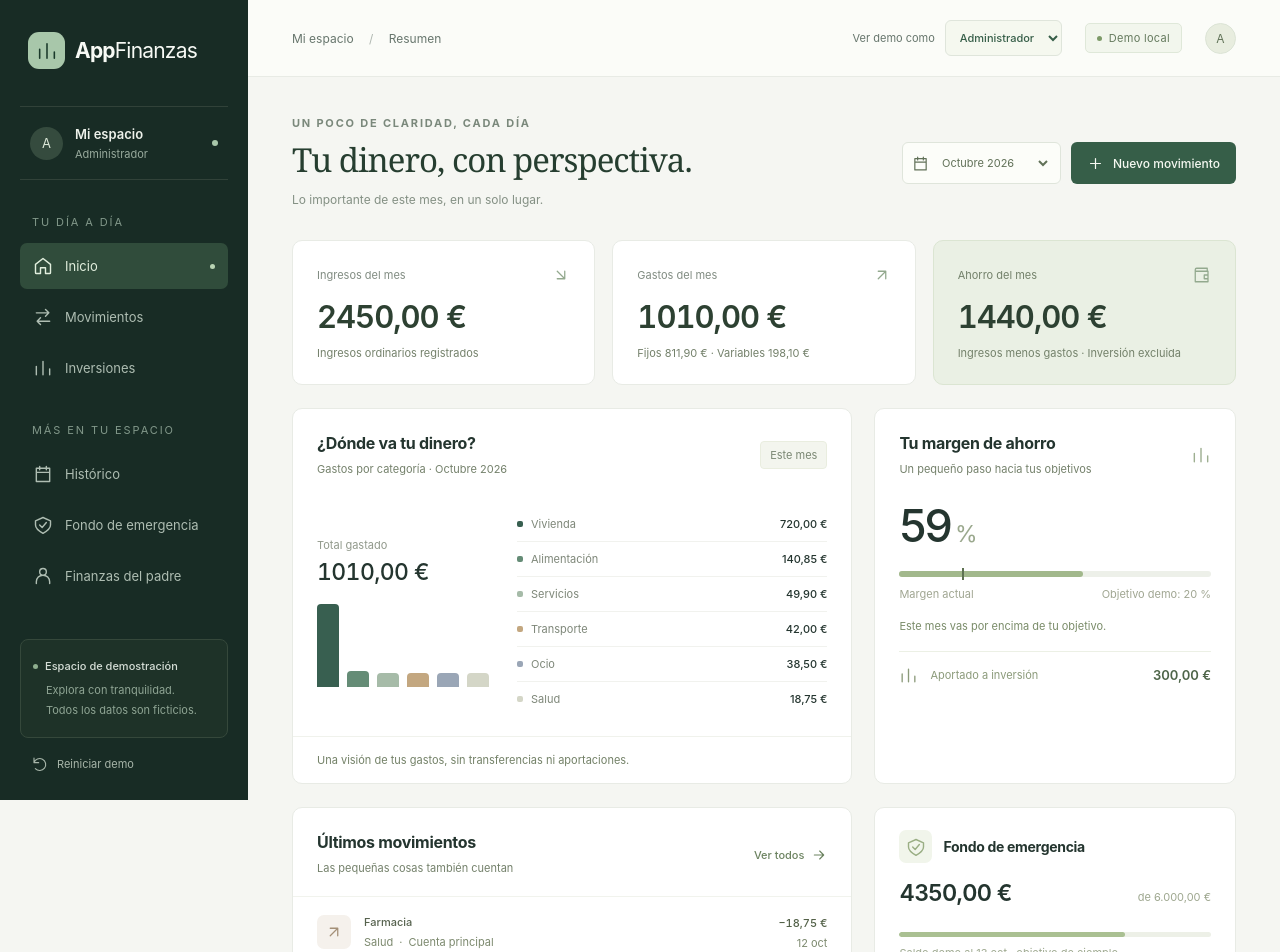
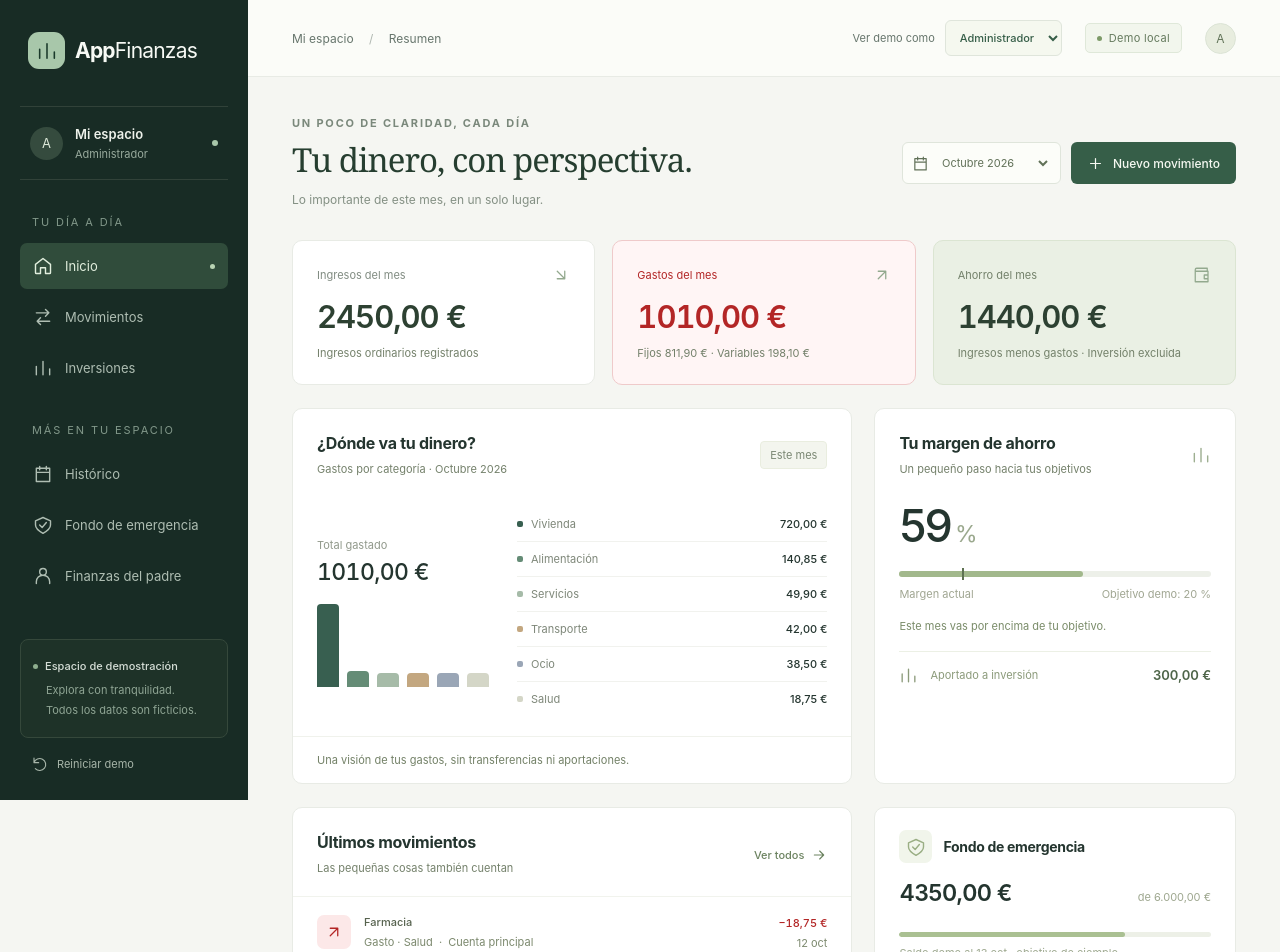
Before and after one commit to doyo91/AppFinanzas-ux-demo, a SvelteKit app: page / in a window 1280 px wide. Shown: the top 952 px of the page. Built offline with nearby package versions, Linux system fonts and the light colour scheme.

Commit message:
Emphasize expenses in red, especially in father's views

```diff
--- a/src/lib/components/FatherHistory.svelte
+++ b/src/lib/components/FatherHistory.svelte
@@ -97,7 +97,7 @@
 			</div>
 			<div>
 				<dt>Gastos registrados</dt>
-				<dd>{money(selected.expenses)}</dd>
+				<dd class="expense-amount">{money(selected.expenses)}</dd>
 			</div>
 			<div>
 				<dt>Resultado del mes</dt>
--- a/src/routes/+page.svelte
+++ b/src/routes/+page.svelte
@@ -289,6 +289,7 @@
 			>
 				<span
 					class="movement-icon"
+					class:expense={movement.kind === 'expense'}
 					class:positive={movement.kind === 'income'}
 					class:neutral={movement.kind === 'transfer' ||
 						movement.kind === 'investment'}
@@ -303,10 +304,10 @@
 				>
 				<span class="movement-text"
 					><strong>{movement.concept}</strong><small
-						>{movement.category} <span>·</span> {movement.account}</small
+						>{movement.kind === 'expense' ? 'Gasto · ' : ''}{movement.category} <span>·</span> {movement.account}</small
 					></span
 				>
-				<span class="movement-value" class:positive={movement.kind === 'income'}
+				<span class="movement-value" class:expense={movement.kind === 'expense'} class:positive={movement.kind === 'income'}
 					><strong
 						>{movement.kind === 'income'
 							? '+'
@@ -491,7 +492,7 @@
 							>{money(totals.income)}</strong
 						><small>Ingresos ordinarios registrados</small>
 					</article>
-					<article class="metric">
+					<article class="metric expense-metric">
 						<span>Gastos del mes <Icon name="up" /></span><strong
 							>{money(totals.expenses)}</strong
 						><small
@@ -749,7 +750,7 @@
 									>Ingresos registrados<strong
 										>{money(fatherTotals.income)}</strong
 									></span
-								><span
+								><span class="father-expense-total"
 									>Gastos registrados<strong
 										>{money(fatherTotals.expenses)}</strong
 									></span
@@ -885,7 +886,7 @@
 								</div>
 								<div>
 									<dt>Gastos</dt>
-									<dd>{money(result.expenses)}</dd>
+									<dd class="expense-amount">{money(result.expenses)}</dd>
 								</div>
 								<div>
 									<dt>Ahorro</dt>
@@ -1118,7 +1119,7 @@
 				onclick={() => detailDialog.close()}><Icon name="close" /></button
 			>
 		</div>
-		<strong class="detail-amount">{money(selected.amount)}</strong>
+		<strong class="detail-amount" class:expense-amount={selected.kind === 'expense'}>{selected.kind === 'expense' ? '−' : ''}{money(selected.amount)}</strong>
 		<dl>
 			<div>
 				<dt>Tipo</dt>
--- a/src/routes/prototype.css
+++ b/src/routes/prototype.css
@@ -1998,7 +1998,7 @@ form input::placeholder {
 }
 .expense-key,
 .expense-bar {
-	background: #c3a780;
+	background: #bd3535;
 }
 .monthly-chart {
 	display: grid;
@@ -2132,3 +2132,26 @@ form input::placeholder {
 	width: 100%;
 	height: 12px;
 }
+
+/* Expenses have a consistent red treatment and explicit text labels. */
+.expense-amount,
+.movement-value.expense strong,
+.expense-metric > strong,
+.expense-metric > span { color: #b32626; }
+.movement-icon.expense { color: #b32626; background: #fce8e8; }
+.expense-metric { background: #fff5f5; border-color: #efcaca; }
+.father-hero .father-inline-metrics > .father-expense-total {
+  color: #8d1f1f;
+  background: #fff0f0;
+  border: 2px solid #ecaaaa;
+  border-radius: 10px;
+  padding: 14px;
+  font-weight: 700;
+}
+.father-hero .father-inline-metrics > .father-expense-total strong {
+  color: #a72121; font-weight: 800;
+}
+.father-expense-list .movement-value.expense strong { font-weight: 800; }
+.history-categories .history-category strong { color: #b32626; }
+.history-categories progress { --progress-color: #bd3535; }
+.chart-legend > span:has(.expense-key) { color: #b32626; font-weight: 700; }
```
